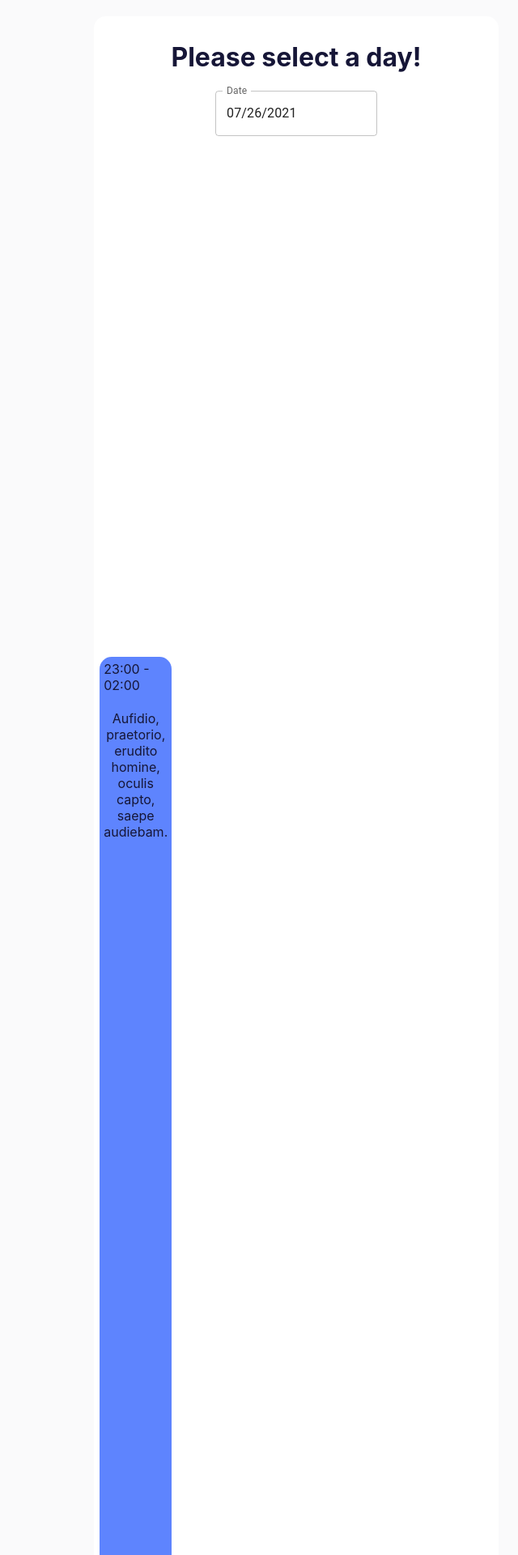
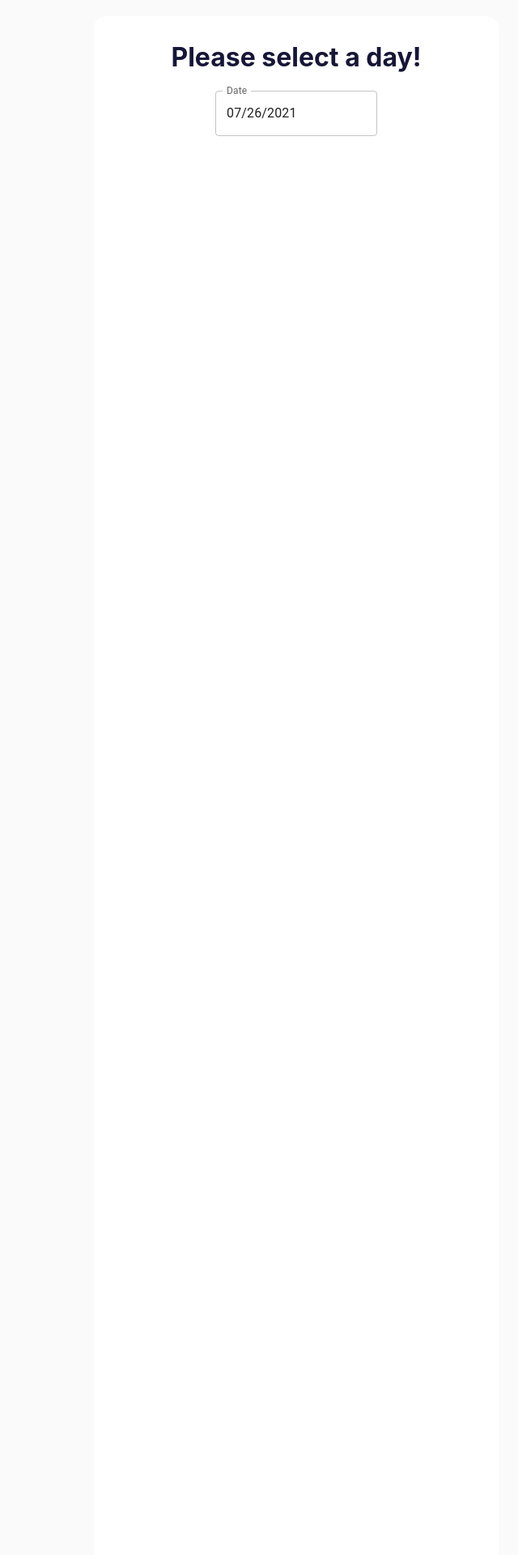
Before and after one commit to kozarip/avinty_test, a React (Create React App) app: page / in a window 1280 px wide. Shown: the top 1920 px of the page at 81% size, without its empty margins (274-914 px from the left). Built offline with nearby package versions, Linux system fonts and the light colour scheme.

Commit message:
feat: handle midnight events

```diff
--- a/src/components/calendar.tsx
+++ b/src/components/calendar.tsx
@@ -21,8 +21,15 @@ const Calendar: React.FC<CalendarProps> = ({ date, appointments }) => {
 
   const renderAppointments = () => {
     return appointments.map((appointment: AppointmentType, i) => {
-      const start = moment(appointment.start).format("HHmm")
-      const end = moment(appointment.end).format("HHmm")
+      let start = moment(appointment.start).format("HHmm")
+      let end = moment(appointment.end).format("HHmm")
+      if (parseInt(moment(appointment.start).format("DD")) < parseInt(moment(appointment.end).format("DD"))) {
+        if (parseInt(moment(appointment.start).format("DD")) === parseInt(moment(date).format("DD"))) {
+          end = "2400"
+        } else {
+          start = "0000"
+        }
+      }
       return (
         <div
           className='calendarItem'
```
